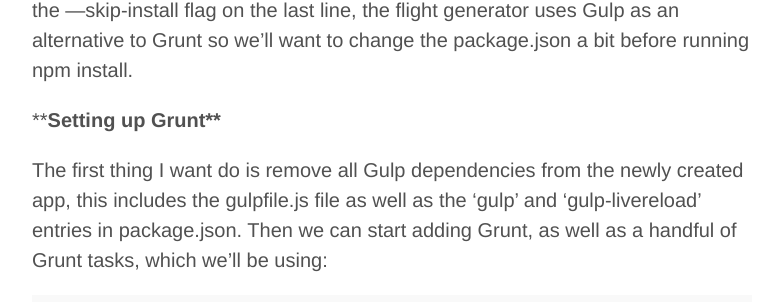
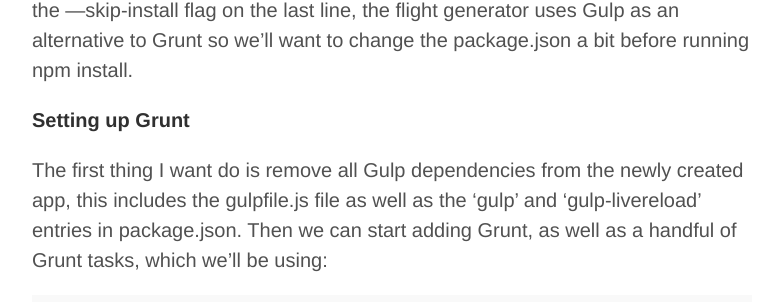
Before and after one commit to stefanRitter/jsblog, a Jekyll site: the page built from _posts/2014-04-04-flightjs-part-1.md, in a window 1280 px wide and 900 px high, scrolled down 3190 px. Shown: the part 151-453 px from the top of the window, without its empty margins (248-1027 px from the left). Built offline with Jekyll 4.4.1, drawn with Linux system fonts in a browser that asks for light colours.

Commit message:
fix bold

```diff
--- a/_posts/2014-04-04-flightjs-part-1.md
+++ b/_posts/2014-04-04-flightjs-part-1.md
@@ -64,7 +64,7 @@
 
 This will create our ‘flight-chat’ app in the flight-chat directory. Yeoman will ask you a few questions regarding Bootstrap and normalize.css, which in this case I negate, because I prefer to use my own styles using Sass with Compass. Notice the —skip-install flag on the last line, the flight generator uses Gulp as an alternative to Grunt so we’ll want to change the package.json a bit before running npm install.
 
-**<b>Setting up Grunt**</b>
+**Setting up Grunt**
 
 The first thing I want do is remove all Gulp dependencies from the newly created app, this includes the gulpfile.js file as well as the ‘gulp’ and ‘gulp-livereload’ entries in package.json. Then we can start adding Grunt, as well as a handful of Grunt tasks, which we’ll be using:
 
```
